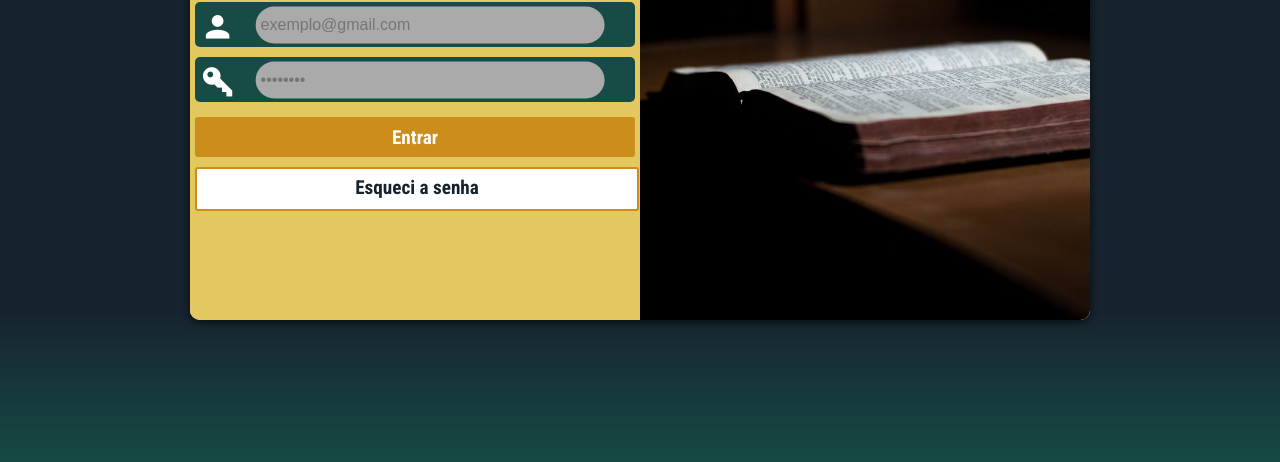
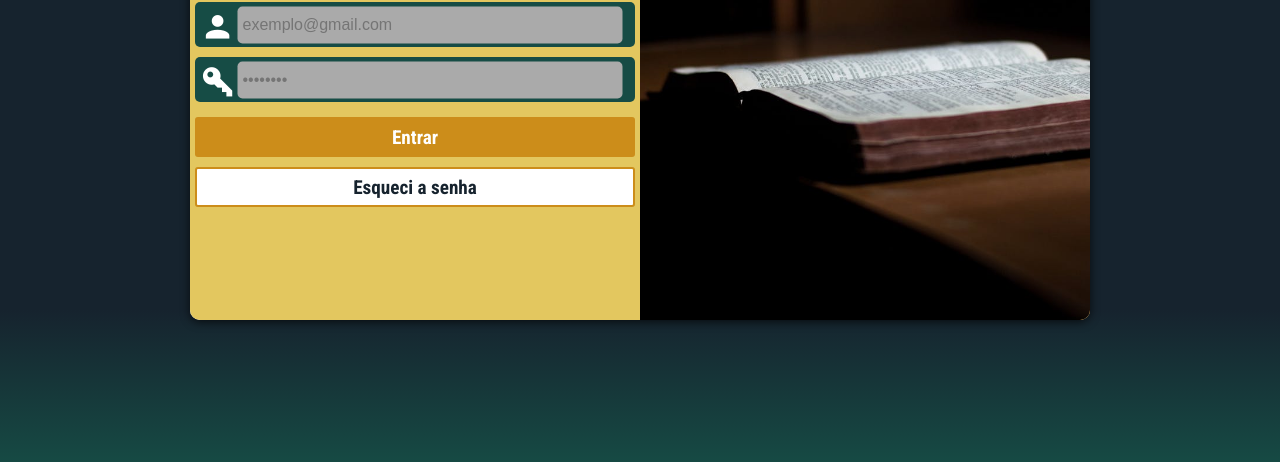
Before and after one commit to hugopfe/projeto-login, a plain HTML site: page index.html in a window 1280 px wide. Shown: the part 330-792 px from the top of the page. Drawn offline with Linux system fonts and the light colour scheme.

Commit message:
Update style.css

```diff
--- a/styles/style.css
+++ b/styles/style.css
@@ -81,10 +81,10 @@ form > div > #field-wrapper > input {
     padding: 5px;
     margin-left: 15px;
     font-family: Arial, Helvetica, sans-serif;
-    width: 77%;
+    width: calc(100% - 65px);
     height: 60%;
     border: none;
-    border-radius: 20px;
+    border-radius: 5px;
     background-color: #aaa;
     position: absolute;
     top: 50%;
@@ -121,6 +121,7 @@ form a.button {
     text-decoration: none;
     background-color: white;
     color: var(--color4);
+    box-sizing: border-box;
     border: 2px solid var(--color1);
 }
 
```
